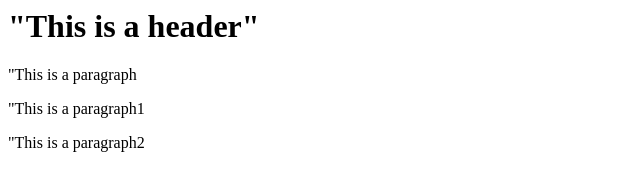
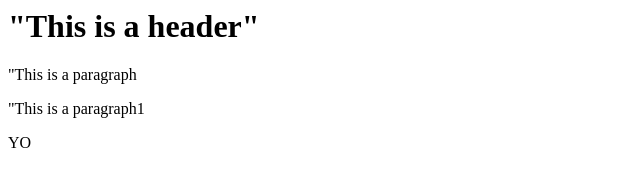
Before and after one commit to Shrey-Tyagi/git-Bootstrap-, a website: page index.html in a window 1280 px wide. Shown: the whole page, without its empty margins (0-640 px from the left). Drawn offline with Linux system fonts and the light colour scheme.

Commit message:
fifth commit

```diff
--- a/index.html
+++ b/index.html
@@ -5,6 +5,6 @@
 <h1>"This is a header"</h1>
 <p>"This is a paragraph</p>
 <p>"This is a paragraph1</p>
-<p>"This is a paragraph2</p>
+<p>YO</p>
 </body>
 </html>
```
Also changed, not shown: package.json (added, +25 -0 lines), 2 other files.
